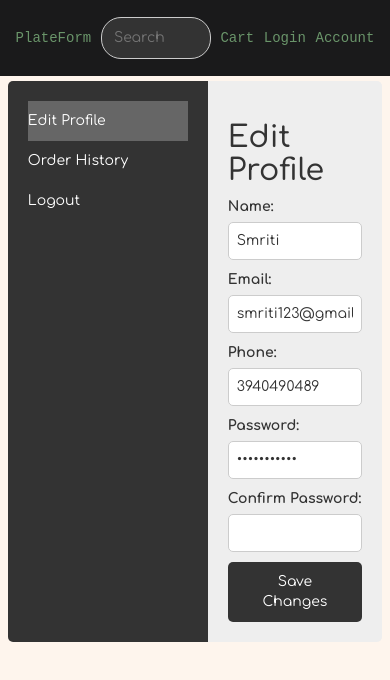
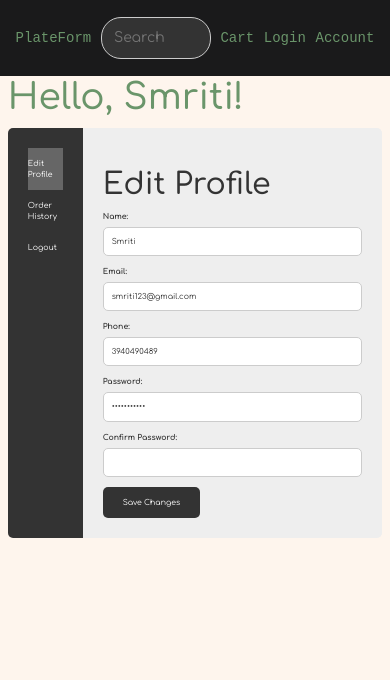
Before and after one commit to raahul-anandh/grub-glide, a React (Create React App) app in the folder frontend/: page /account in a window 390 px wide. Shown: the top 680 px of the page. Built offline with nearby package versions, Linux system fonts and the light colour scheme; a web font is replaced by a local one.

Commit message:
Responsiveness of account page

```diff
--- a/frontend/src/Components/styles/Account.css
+++ b/frontend/src/Components/styles/Account.css
@@ -5,14 +5,6 @@
 
   .header{
     color: hsl(120, 17%, 50%);
-    /* background-color: hsl(120, 17%, 50%);
-    color:#333;
-    color: white;
-    width: fit-content;
-    border-radius: 20px;
-    padding: 1px 20px;
-    margin-bottom: 2%; */
-
   }
 
   .account-details{
@@ -20,7 +12,7 @@
   }
 
   .sidebar {
-    width: 200px;
+    width: 20%;
     background-color: #333;
     color: #fff;
     padding: 20px;
@@ -140,3 +132,10 @@
   .order-history ul li {
     margin-bottom: 5px;
   }
+
+  @media screen and (width < 500px){
+    .account-page{
+      margin-top: 20%;
+      font-size: 2vw;
+    }
+  }
```
